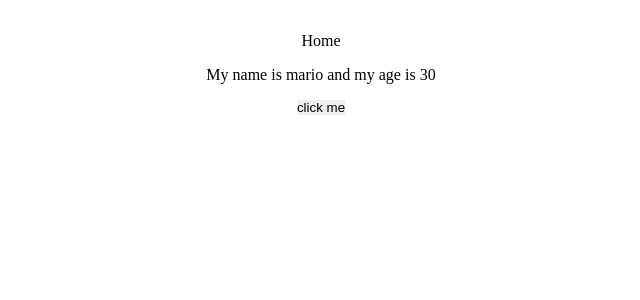
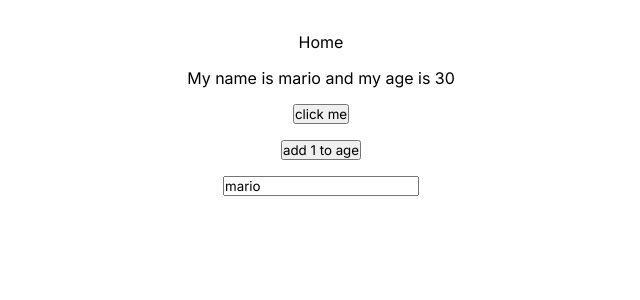
Before and after one commit to WaltsonZh/VueTutorial, a Vue app in the folder DojoBlog/: page / in a window 1280 px wide. Shown: the top 300 px of the page, without its empty margins (319-959 px from the left). Built offline with nearby package versions, Linux system fonts and the light colour scheme.

Commit message:
lesson 10: use refs for reactivity

```diff
--- a/DojoBlog/src/assets/main.css
+++ b/DojoBlog/src/assets/main.css
@@ -1,9 +1,10 @@
+@import url('https://fonts.googleapis.com/css2?family=Inter:wght@400;500;700&display=swap');
+
 * {
   margin: 0;
   padding: 0;
   box-sizing: border-box;
-  border: none;
-  outline: none;
+  font-family: Inter, sans-serif;
 }
 
 body {
--- a/DojoBlog/src/views/HomeView.vue
+++ b/DojoBlog/src/views/HomeView.vue
@@ -3,6 +3,8 @@
     Home
     <p ref="p">My name is {{ name }} and my age is {{ age }}</p>
     <button @click="handleClick">click me</button>
+    <button @click="age++">add 1 to age</button>
+    <input type="text" v-model="name">
   </div>
 </template>
 
@@ -11,16 +13,15 @@ import { ref } from 'vue'
 
   export default {
     setup() {
-      let name = 'mario'
-      let age = 30
+      const name = ref('mario')
+      const age = ref(30)
 
       const p = ref('hello')
       console.log(p, p.value)
 
       const handleClick = () => {
-        console.log(p, p.value)
-        p.value.classList.add('test')
-        p.value.textContent = 'hello, ninjas'
+        name.value = 'luigi'
+        age.value = 35
       }
 
       return { name, age, handleClick, p }
```
